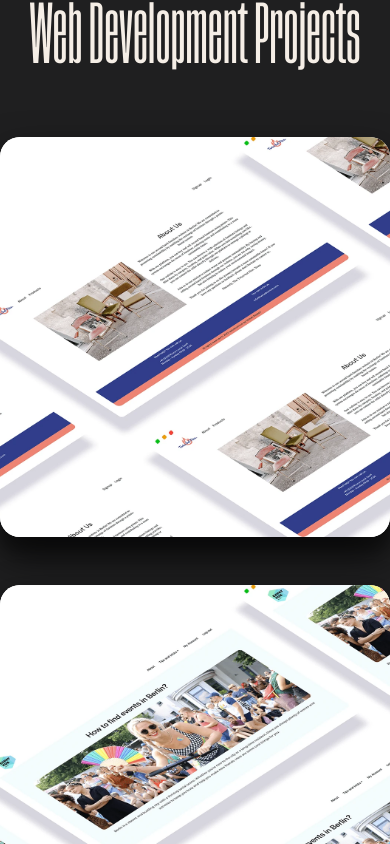
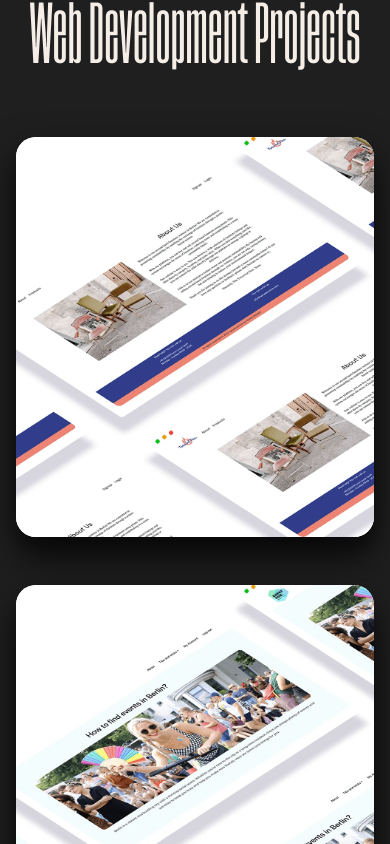
Before and after one commit to gulsahbayazit/portfolio-project, a React (Vite) app: page / in a window 390 px wide. Shown: the part 920-1764 px from the top of the page. Built offline with nearby package versions, Linux system fonts and the light colour scheme.

Commit message:
fix padding cards

```diff
--- a/src/components/DesignProjects.tsx
+++ b/src/components/DesignProjects.tsx
@@ -72,7 +72,7 @@ const DesignProjects: React.FC<IDesignProjectsProps> = ({
   }, [showPopup]);
 
   return (
-    <div className="col-span-1 mb-4 pb-2">
+    <div className="col-span-1 mb-4 pb-2 px-4 md:px-0">
       {/* Card */}
       <div
         className="relative rounded-[20px] overflow-hidden cursor-pointer bg-white shadow-[0_19px_38px_rgba(0,0,0,0.7),0_15px_12px_rgba(0,0,0,0.22)]"
--- a/src/components/Footer.tsx
+++ b/src/components/Footer.tsx
@@ -1,6 +1,7 @@
 const Footer = () => {
   return (
-    <footer className="w-full text-center py-4 bg-[var(--color-primary)]  text-[var(--color-black-variant)]">
+    <footer className="w-full flex items-center justify-center py-4 bg-[var(--color-primary)] text-[var(--color-black-variant)]">
+      {" "}
       <span>
         © {new Date().getFullYear()} Designed & Built with &hearts; by Gülşah
         Bayazit
--- a/src/components/WebDevProjects.tsx
+++ b/src/components/WebDevProjects.tsx
@@ -68,7 +68,7 @@ const ProjectsWebdev: React.FC<IProjectsWebdevProps> = ({
   }, []);
 
   return (
-    <div className="col-span-1 mb-4 pb-2">
+    <div className="col-span-1 mb-4 pb-2 px-4 md:px-0">
       {/* Card */}
       <div
         className="relative rounded-[20px] overflow-hidden cursor-pointer bg-white shadow-[0_19px_38px_rgba(0,0,0,0.7),0_15px_12px_rgba(0,0,0,0.22)]"
```
